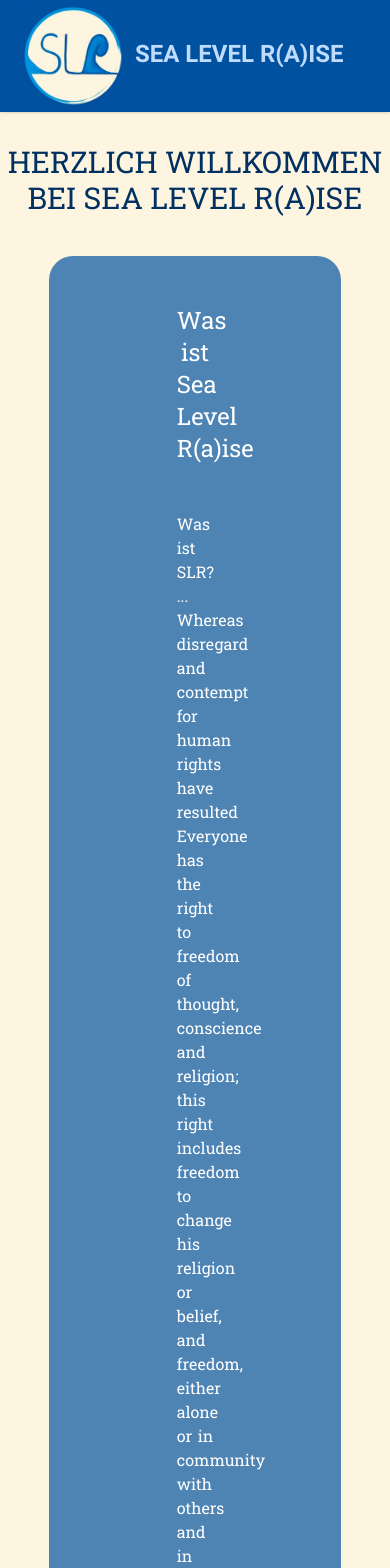
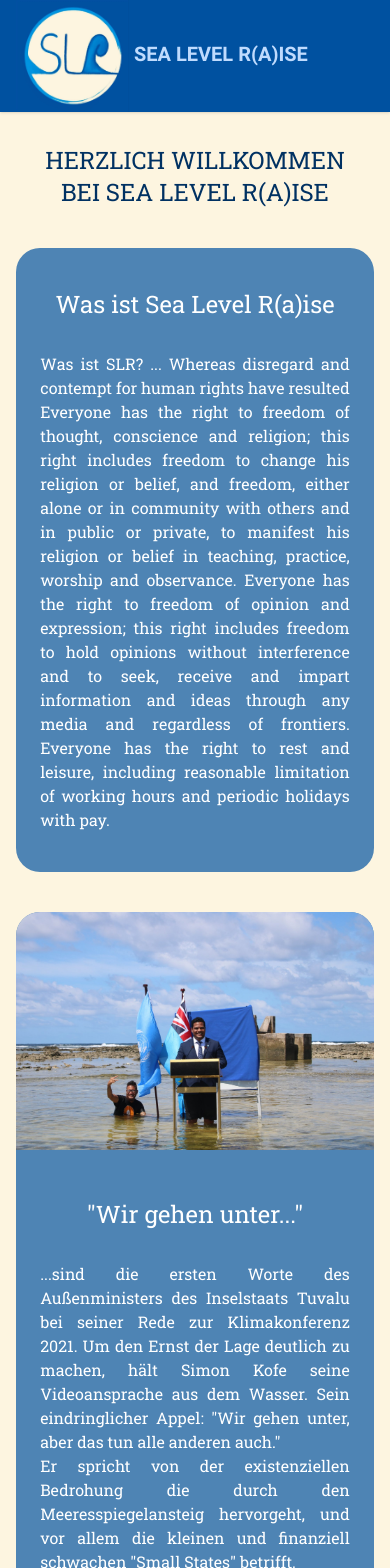
Before and after one commit to Sealevelraise/SLR, a Nuxt app in the folder nuxt/: page / in a window 390 px wide. Shown: the top 1568 px of the page. Built offline with nearby package versions, Linux system fonts and the light colour scheme.

Commit message:
responsive landing page

```diff
--- a/nuxt/components/HeaderMain.vue
+++ b/nuxt/components/HeaderMain.vue
@@ -1,21 +1,14 @@
 <template>
-  <div>
-    <nav
-      class="bg-slr-blue h-28 shadow md:flex md:items-center md:justify-between font-roboto px-4 text-blue-200"
-    >
-      <div class="items-center shrink-0">
-        <!-- flex justify-between  -->
-        <span
-          class="text-2xl pr-5 hover:text-blue-400 duration-500 cursor-pointer md:items-center"
-        >
-          <img
-            class="object-cover h-28 inline"
-            src="../assets/images/slrLogo.jpg"
-            alt="logo"
-          />
-          <NuxtLink to="/"> SEA LEVEL R(A)ISE </NuxtLink>
-        </span>
-        <!----
+    <div>
+        <nav class="bg-slr-blue h-28 shadow md:flex md:items-center md:justify-between font-roboto px-4 text-blue-200">
+            <div class="items-center shrink-0 "> <!-- flex justify-between  -->
+                <span class="text-xl md:text-2xl pr-5 hover:text-blue-400 duration-500 cursor-pointer md:items-center ">
+                    <img class="object-cover h-28 inline" src="../assets/images/slrLogo.jpg" alt="logo">
+                    <NuxtLink to="/">
+                            SEA LEVEL R(A)ISE
+                    </NuxtLink>
+                </span>
+                <!----
                                 <span class="cursor-pointer text-3xl mx-2 md:hidden block">
                     <svg class="fill-white" xmlns="http://www.w3.org/2000/svg" viewBox="0 0 512 512"><title>Menu</title><path fill="none"
                         stroke="currentColor" stroke-linecap="round" stroke-miterlimit="10" stroke-width="48" d="M88 152h336M88 256h336M88 360h336"
--- a/nuxt/pages/index.vue
+++ b/nuxt/pages/index.vue
@@ -1,14 +1,14 @@
 <template>
   <div class="flex flex-col gap-10">
-    <h1 class="text-3xl uppercase text-center">
+    <h1 class="text-2xl md:text-3xl uppercase text-center">
       Herzlich Willkommen <br />
       bei Sea Level R(a)ise
     </h1>
 
     <div
-      class="w-3/4 mx-auto bg-slr-blue-box py-12 px-32 rounded-[24px] text-white"
+      class="w-11/12 md:w-3/4 mx-auto bg-slr-blue-box py-10 md:py-12 px-6 md:px-32 rounded-[24px] text-white"
     >
-      <h2 class="text-2xl text-center pb-12">Was ist Sea Level R(a)ise</h2>
+      <h2 class="text-2xl text-center pb-8 md:pb-12">Was ist Sea Level R(a)ise</h2>
       <p class="text-justify">
         Was ist SLR? ... Whereas disregard and contempt for human rights have
         resulted Everyone has the right to freedom of thought, conscience and
@@ -24,14 +24,14 @@
       </p>
     </div>
 
-    <div class="w-3/4 mx-auto bg-slr-blue-box pb-12 rounded-[24px] text-white">
+    <div class="w-11/12 md:w-3/4 mx-auto bg-slr-blue-box md:pb-12 px-0 rounded-[24px] text-white">
       <img
-        class="pb-12 rounded-t-[24px]"
+        class="pb-12 px-0 rounded-t-[24px]"
         src="../assets/images/tuvalu.jpeg"
         alt="Minister of Tuvalu gives COP26 speech from the sea"
       />
-      <h2 class="text-2xl text-center px-32 pb-12">"Wir gehen unter..."</h2>
-      <p id="roleAnchor" class="text-justify px-32">
+      <h2 class="text-2xl text-center pb-8 md:pb-12md:py-12 px-6 md:px-32">"Wir gehen unter..."</h2>
+      <p id="roleAnchor" class="text-justify md:py-12 px-6 md:px-32">
         ...sind die ersten Worte des Außenministers des Inselstaats Tuvalu bei
         seiner Rede zur Klimakonferenz 2021. Um den Ernst der Lage deutlich zu
         machen, hält Simon Kofe seine Videoansprache aus dem Wasser. Sein
```
